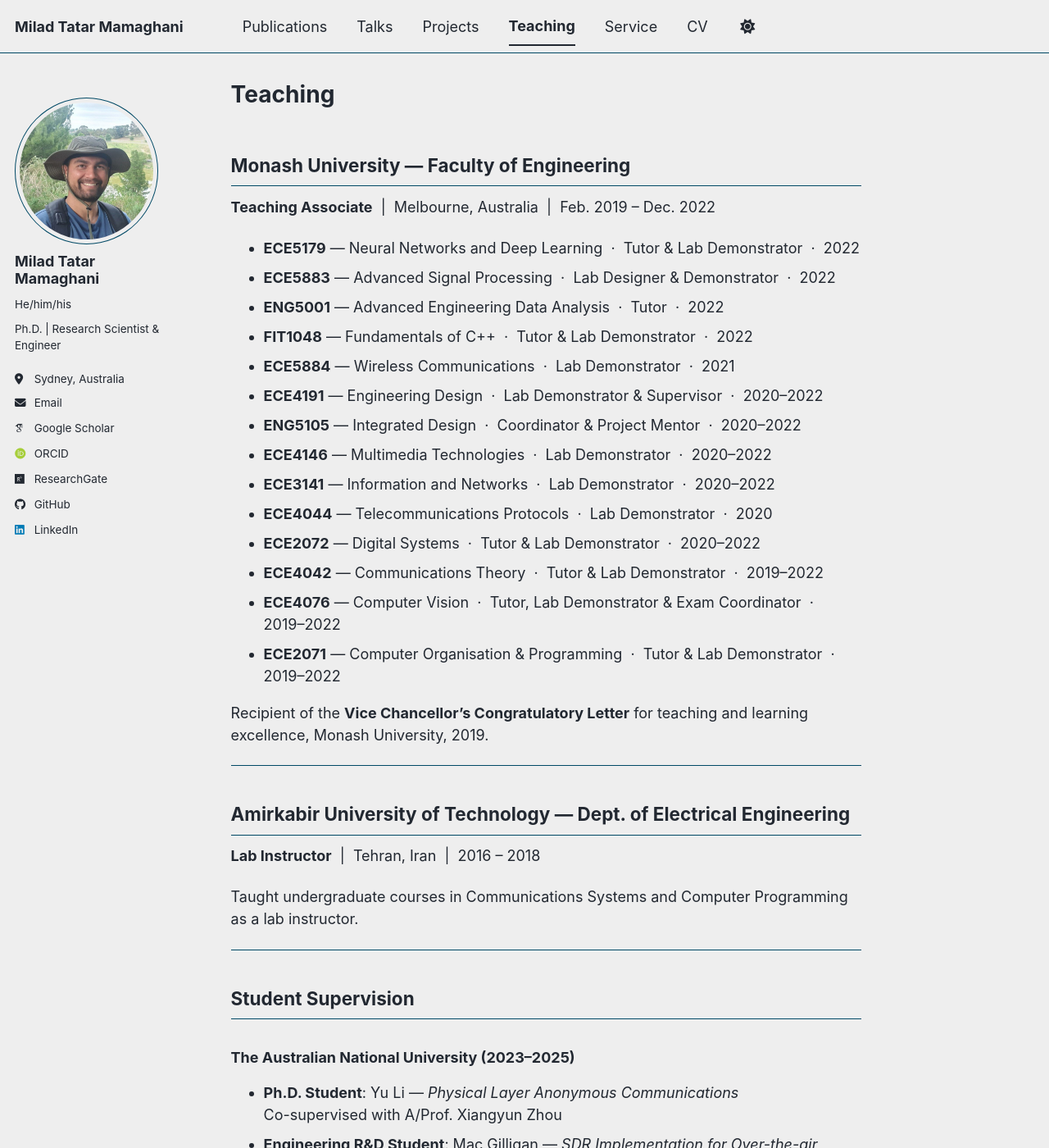
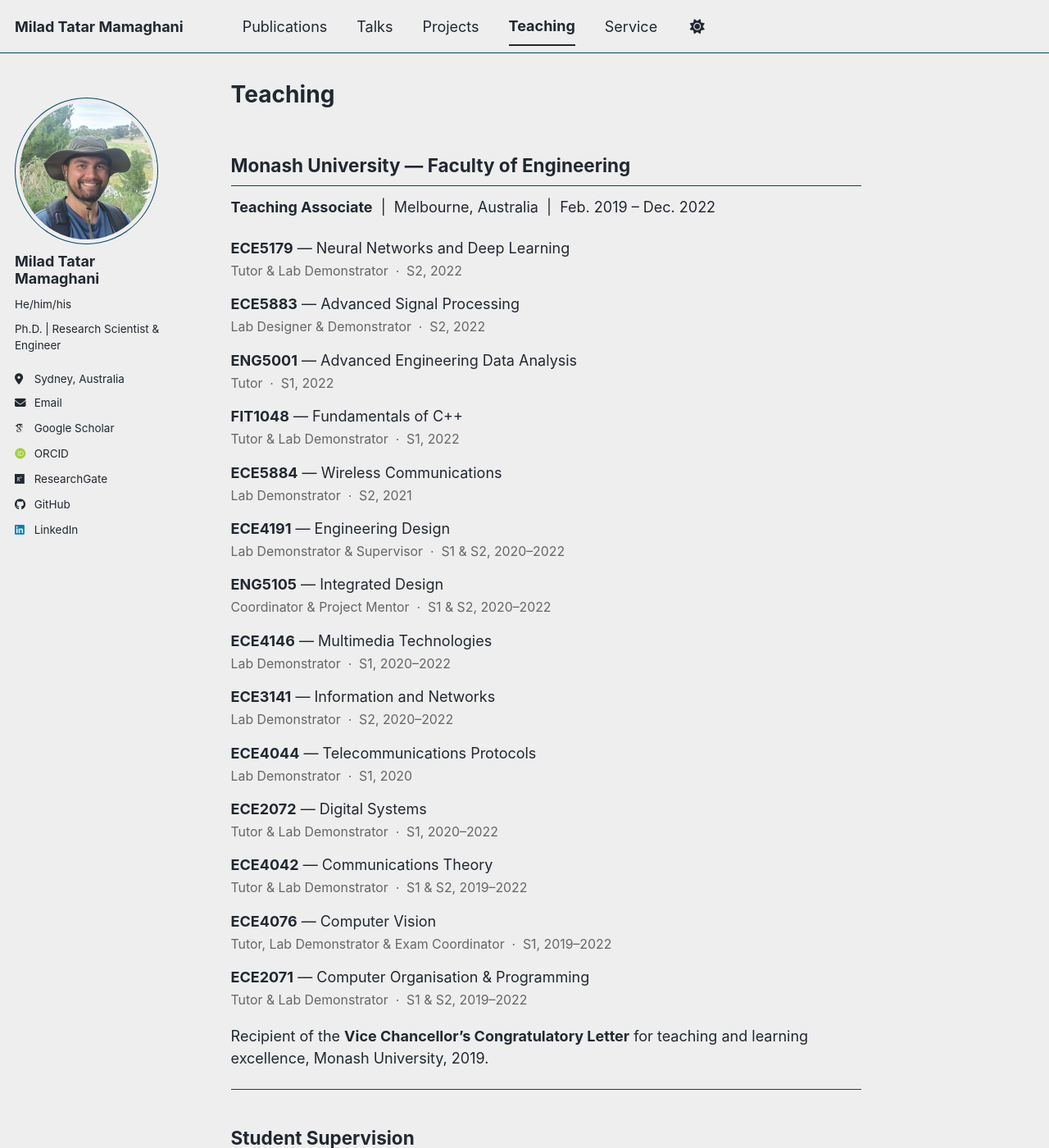
Before and after one commit to miladtm94/miladtm94.github.io, a Jekyll site: the page built from _pages/teaching.html, in a window 1280 px wide and 1400 px high. Shown: the whole window at 82% size. Built offline with Jekyll 4.4.1, drawn with Linux system fonts in a browser that asks for light colours; some web fonts are replaced; a script bundle is joined from its source files by our own code; library files that are not in the unit come from our copies.

Commit message:
Reformat teaching page, add CV button to about, remove CV nav item
- Teaching: role and year on second line per course, add semester estimates, remove Amirkabir section
- About: add Download CV button after Work Experience
- Navigation: remove CV nav link (button now on About page)

Co-Authored-By: Claude Sonnet 4.6 <noreply@anthropic.com>

```diff
--- a/_data/navigation.yml
+++ b/_data/navigation.yml
@@ -15,6 +15,3 @@ main:
 
   - title: "Service"
     url: /service/
-
-  - title: "CV"
-    url: /cv/
--- a/_pages/teaching.html
+++ b/_pages/teaching.html
@@ -9,32 +9,66 @@ author_profile: true
 
 <p><strong>Teaching Associate</strong> &nbsp;|&nbsp; Melbourne, Australia &nbsp;|&nbsp; Feb. 2019 &ndash; Dec. 2022</p>
 
-<ul>
-  <li><strong>ECE5179</strong> &mdash; Neural Networks and Deep Learning &nbsp;&middot;&nbsp; Tutor &amp; Lab Demonstrator &nbsp;&middot;&nbsp; 2022</li>
-  <li><strong>ECE5883</strong> &mdash; Advanced Signal Processing &nbsp;&middot;&nbsp; Lab Designer &amp; Demonstrator &nbsp;&middot;&nbsp; 2022</li>
-  <li><strong>ENG5001</strong> &mdash; Advanced Engineering Data Analysis &nbsp;&middot;&nbsp; Tutor &nbsp;&middot;&nbsp; 2022</li>
-  <li><strong>FIT1048</strong> &mdash; Fundamentals of C++ &nbsp;&middot;&nbsp; Tutor &amp; Lab Demonstrator &nbsp;&middot;&nbsp; 2022</li>
-  <li><strong>ECE5884</strong> &mdash; Wireless Communications &nbsp;&middot;&nbsp; Lab Demonstrator &nbsp;&middot;&nbsp; 2021</li>
-  <li><strong>ECE4191</strong> &mdash; Engineering Design &nbsp;&middot;&nbsp; Lab Demonstrator &amp; Supervisor &nbsp;&middot;&nbsp; 2020&ndash;2022</li>
-  <li><strong>ENG5105</strong> &mdash; Integrated Design &nbsp;&middot;&nbsp; Coordinator &amp; Project Mentor &nbsp;&middot;&nbsp; 2020&ndash;2022</li>
-  <li><strong>ECE4146</strong> &mdash; Multimedia Technologies &nbsp;&middot;&nbsp; Lab Demonstrator &nbsp;&middot;&nbsp; 2020&ndash;2022</li>
-  <li><strong>ECE3141</strong> &mdash; Information and Networks &nbsp;&middot;&nbsp; Lab Demonstrator &nbsp;&middot;&nbsp; 2020&ndash;2022</li>
-  <li><strong>ECE4044</strong> &mdash; Telecommunications Protocols &nbsp;&middot;&nbsp; Lab Demonstrator &nbsp;&middot;&nbsp; 2020</li>
-  <li><strong>ECE2072</strong> &mdash; Digital Systems &nbsp;&middot;&nbsp; Tutor &amp; Lab Demonstrator &nbsp;&middot;&nbsp; 2020&ndash;2022</li>
-  <li><strong>ECE4042</strong> &mdash; Communications Theory &nbsp;&middot;&nbsp; Tutor &amp; Lab Demonstrator &nbsp;&middot;&nbsp; 2019&ndash;2022</li>
-  <li><strong>ECE4076</strong> &mdash; Computer Vision &nbsp;&middot;&nbsp; Tutor, Lab Demonstrator &amp; Exam Coordinator &nbsp;&middot;&nbsp; 2019&ndash;2022</li>
-  <li><strong>ECE2071</strong> &mdash; Computer Organisation &amp; Programming &nbsp;&middot;&nbsp; Tutor &amp; Lab Demonstrator &nbsp;&middot;&nbsp; 2019&ndash;2022</li>
+<ul style="list-style:none; padding-left:0;">
+  <li style="margin-bottom:0.8em;">
+    <strong>ECE5179</strong> &mdash; Neural Networks and Deep Learning<br>
+    <span style="color:#666; font-size:0.88em;">Tutor &amp; Lab Demonstrator &nbsp;&middot;&nbsp; S2, 2022</span>
+  </li>
+  <li style="margin-bottom:0.8em;">
+    <strong>ECE5883</strong> &mdash; Advanced Signal Processing<br>
+    <span style="color:#666; font-size:0.88em;">Lab Designer &amp; Demonstrator &nbsp;&middot;&nbsp; S2, 2022</span>
+  </li>
+  <li style="margin-bottom:0.8em;">
+    <strong>ENG5001</strong> &mdash; Advanced Engineering Data Analysis<br>
+    <span style="color:#666; font-size:0.88em;">Tutor &nbsp;&middot;&nbsp; S1, 2022</span>
+  </li>
+  <li style="margin-bottom:0.8em;">
+    <strong>FIT1048</strong> &mdash; Fundamentals of C++<br>
+    <span style="color:#666; font-size:0.88em;">Tutor &amp; Lab Demonstrator &nbsp;&middot;&nbsp; S1, 2022</span>
+  </li>
+  <li style="margin-bottom:0.8em;">
+    <strong>ECE5884</strong> &mdash; Wireless Communications<br>
+    <span style="color:#666; font-size:0.88em;">Lab Demonstrator &nbsp;&middot;&nbsp; S2, 2021</span>
+  </li>
+  <li style="margin-bottom:0.8em;">
+    <strong>ECE4191</strong> &mdash; Engineering Design<br>
+    <span style="color:#666; font-size:0.88em;">Lab Demonstrator &amp; Supervisor &nbsp;&middot;&nbsp; S1 &amp; S2, 2020&ndash;2022</span>
+  </li>
+  <li style="margin-bottom:0.8em;">
+    <strong>ENG5105</strong> &mdash; Integrated Design<br>
+    <span style="color:#666; font-size:0.88em;">Coordinator &amp; Project Mentor &nbsp;&middot;&nbsp; S1 &amp; S2, 2020&ndash;2022</span>
+  </li>
+  <li style="margin-bottom:0.8em;">
+    <strong>ECE4146</strong> &mdash; Multimedia Technologies<br>
+    <span style="color:#666; font-size:0.88em;">Lab Demonstrator &nbsp;&middot;&nbsp; S1, 2020&ndash;2022</span>
+  </li>
+  <li style="margin-bottom:0.8em;">
+    <strong>ECE3141</strong> &mdash; Information and Networks<br>
+    <span style="color:#666; font-size:0.88em;">Lab Demonstrator &nbsp;&middot;&nbsp; S2, 2020&ndash;2022</span>
+  </li>
+  <li style="margin-bottom:0.8em;">
+    <strong>ECE4044</strong> &mdash; Telecommunications Protocols<br>
+    <span style="color:#666; font-size:0.88em;">Lab Demonstrator &nbsp;&middot;&nbsp; S1, 2020</span>
+  </li>
+  <li style="margin-bottom:0.8em;">
+    <strong>ECE2072</strong> &mdash; Digital Systems<br>
+    <span style="color:#666; font-size:0.88em;">Tutor &amp; Lab Demonstrator &nbsp;&middot;&nbsp; S1, 2020&ndash;2022</span>
+  </li>
+  <li style="margin-bottom:0.8em;">
+    <strong>ECE4042</strong> &mdash; Communications Theory<br>
+    <span style="color:#666; font-size:0.88em;">Tutor &amp; Lab Demonstrator &nbsp;&middot;&nbsp; S1 &amp; S2, 2019&ndash;2022</span>
+  </li>
+  <li style="margin-bottom:0.8em;">
+    <strong>ECE4076</strong> &mdash; Computer Vision<br>
+    <span style="color:#666; font-size:0.88em;">Tutor, Lab Demonstrator &amp; Exam Coordinator &nbsp;&middot;&nbsp; S1, 2019&ndash;2022</span>
+  </li>
+  <li style="margin-bottom:0.8em;">
+    <strong>ECE2071</strong> &mdash; Computer Organisation &amp; Programming<br>
+    <span style="color:#666; font-size:0.88em;">Tutor &amp; Lab Demonstrator &nbsp;&middot;&nbsp; S1 &amp; S2, 2019&ndash;2022</span>
+  </li>
 </ul>
 
 <p>Recipient of the <strong>Vice Chancellor&rsquo;s Congratulatory Letter</strong> for teaching and learning excellence, Monash University, 2019.</p>
-
-<hr />
-
-<h2>Amirkabir University of Technology &mdash; Dept. of Electrical Engineering</h2>
-
-<p><strong>Lab Instructor</strong> &nbsp;|&nbsp; Tehran, Iran &nbsp;|&nbsp; 2016 &ndash; 2018</p>
-
-<p>Taught undergraduate courses in Communications Systems and Computer Programming as a lab instructor.</p>
 
 <hr />
 
```
Also changed, not shown: _pages/about.md (+2 -0 lines).
